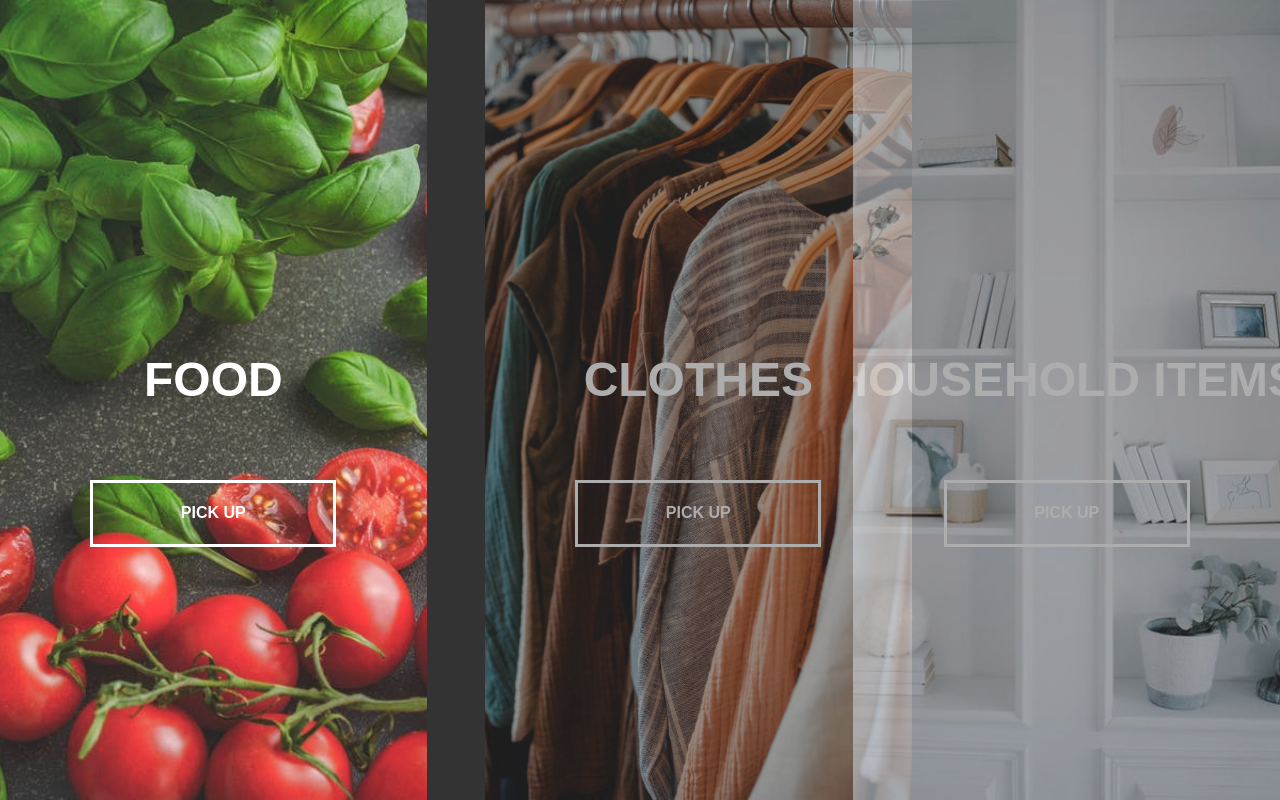
After one commit to nikhilchaudhary0126/goodshare, a Django app: template home/templates/pickup.html in a window 1280 px wide. The commit adds this page. Run offline with Django 3.2, Linux system fonts and the light colour scheme; the template is opened without the code that fills it, so the values that code supplies are empty.

Commit message:
added static files and styles

```diff
--- a/goodshare/urls.py
+++ b/goodshare/urls.py
@@ -23,4 +23,5 @@ urlpatterns = [
     path('', loginApp.userlogin, name='login'),
     path('home/', homeApp.home, name='home_div'),
     path('give_away/', homeApp.giveAway, name='give_away'),
+    path('pickup/', homeApp.pickUp, name='pickup'),
 ]
--- a/home/static/css/giveaway-css.css
+++ b/home/static/css/giveaway-css.css
@@ -73,14 +73,14 @@ h1 {
 
 .split.left {
   left:0;
-  background: url('../giveaway_media/pexels-cottonbro-4676401.jpg') center center no-repeat;
+  background: url('../imgs/giveaway_food.jpg') center center no-repeat;
   background-size: cover;
   opacity: 0.6;
 }
 
 .split.middle {
   left:485;
-  background: url('../giveaway_media/pexels-emre-can-acer-2079249.jpg') center center no-repeat;
+  background: url('../imgs/giveaway_clothes.jpg') center center no-repeat;
   background-size: cover;
   opacity: 0.6;
 }
@@ -88,7 +88,7 @@ h1 {
 
 .split.right {
   right:0;
-  background: url('../giveaway_media/pexels-rachel-claire-5490220.jpg') center center no-repeat;
+  background: url('../imgs/giveaway_household.jpg') center center no-repeat;
   background-size: cover;
   opacity: 0.6;
 }
--- /dev/null
+++ b/home/static/css/pickup-css.css
@@ -0,0 +1,114 @@
+:root {
+  --container-bg-color: #333;
+  --left-button-hover-color: rgba(161, 11, 11, 0.3);
+  --right-button-hover-color: rgba(92, 92, 92, 0.3);
+  --hover-width: 75%;
+  --other-width: 25%;
+  --speed: 1000ms;
+}
+
+
+html, body {
+  padding:0;
+  margin:0;
+  font-family: 'Poppins', sans-serif;
+  width: 100%;
+  height: 100%;
+  overflow-x: hidden;
+}
+
+h1 {
+  font-size: 3rem;
+  color: #fff;
+  position: absolute;
+  left: 50%;
+  top: 40%;
+  transform: translateX(-50%);
+  white-space: nowrap;
+}
+
+.button {
+  display: block;
+  position: absolute;
+  left: 50%;
+  top: 60%;
+  height: 2.5rem;
+  padding-top: 1.3rem;
+  width: 15rem;
+  text-align: center;
+  color: #fff;
+  border: #fff solid 0.2rem;
+  font-size: 1rem;
+  font-weight: bold;
+  text-transform: uppercase;
+  text-decoration: none;
+  transform: translateX(-50%);
+}
+.split.left .button:hover {
+  background-color: var(--right-button-hover-color);
+  border-color: var(--right-button-hover-color);
+}
+.split.middle .button:hover {
+  background-color: var(--right-button-hover-color);
+  border-color: var(--right-button-hover-color);
+}
+.split.right .button:hover {
+  background-color: var(--right-button-hover-color);
+  border-color: var(--right-button-hover-color);
+}
+
+.container {
+  position: relative;
+  width: 100%;
+  height: 100%;
+  background: var(--container-bg-color);
+}
+
+.split {
+  position: absolute;
+  width: 33.33%;
+  height: 100%;
+  overflow: hidden;
+}
+
+.split.left {
+  left:0;
+  background: url('../imgs/pickup_food.jpg') center center no-repeat;
+  background-size: cover;
+  opacity: 0.6;
+}
+
+.split.middle {
+  left:485;
+  background: url('../imgs/pickup_clothes.jpg') center center no-repeat;
+  background-size: cover;
+  opacity: 0.6;
+}
+
+
+.split.right {
+  right:0;
+  background: url('../imgs/pickup_household.jpg') center center no-repeat;
+  background-size: cover;
+  opacity: 0.6;
+}
+
+.split.left:hover {opacity: 1}
+.split.middle:hover {opacity: 1}
+.split.right:hover {opacity: 1}
+
+@media(max-width: 800px) {
+  h1 {
+    font-size: 2rem;
+  }
+
+  .button {
+    width: 12rem;
+  }
+}
+
+@media(max-height: 700px) {
+  .button {
+    top: 70%;
+  }
+}
--- /dev/null
+++ b/home/static/js/pickup-js.js
@@ -0,0 +1,20 @@
+const left = document.querySelector(".left");
+const container = document.querySelector(".middle");
+const right = document.querySelector(".right");
+const container = document.querySelector(".container");
+
+left.addEventListener("mouseenter", () => {
+  container.classList.add("hover-left");
+});
+
+left.addEventListener("mouseleave", () => {
+  container.classList.remove("hover-left");
+});
+
+middle.addEventListener("mouseenter", () => {
+  container.classList.add("hover-middle");
+});
+
+middle.addEventListener("mouseleave", () => {
+  container.classList.remove("hover-middle");
+});
--- a/home/templates/giveAway.html
+++ b/home/templates/giveAway.html
@@ -20,7 +20,6 @@
     <a href="household_post/" class="button">Post</a>
   </div>
 </div>
-<!--<script src="home_temp.js"></script>-->
 {% load static %}
 <script src="{% static '/js/giveaway-js.js' %}"></script>
 </body>
--- /dev/null
+++ b/home/templates/pickup.html
@@ -0,0 +1,25 @@
+<html lang="en">
+{% load static %}
+<head>
+    <meta charset="UTF-8">
+     <link rel="stylesheet"  href="{%  static  'css/pickup-css.css'  %}">
+</head>
+<body>
+<div class="container">
+  <div class="split left">
+    <h1>FOOD</h1>
+    <a href="/food_pickup/" class="button">Pick Up</a>
+  </div>
+  <div class="split middle">
+    <h1>CLOTHES</h1>
+    <a href="#" class="button">Pick Up</a>
+  </div>
+  <div class="split right">
+    <h1>HOUSEHOLD ITEMS</h1>
+    <a href="#" class="button">Pick Up</a>
+  </div>
+</div>
+{% load static %}
+<script src="{% static '/js/pickup-js.js' %}"></script>
+</body>
+</html>
--- a/home/views.py
+++ b/home/views.py
@@ -7,3 +7,7 @@ def home(request):
 
 def giveAway(request):
     return render(request, 'giveAway.html')
+
+
+def pickUp(request):
+    return render(request, 'pickup.html')
```
Also changed, not shown: home/static/giveaway_media/pexels-rachel-claire-5490220.jpg (deleted), home/static/imgs/giveaway_clothes.jpg (added), home/static/imgs/giveaway_food.jpg (renamed from home/static/giveaway_media/pexels-cottonbro-4676401.jpg), home/static/imgs/giveaway_household.jpg (added), home/static/imgs/pickup_clothes.jpg (added), home/static/imgs/pickup_food.jpg (added), home/static/imgs/pickup_household.jpg (added).
